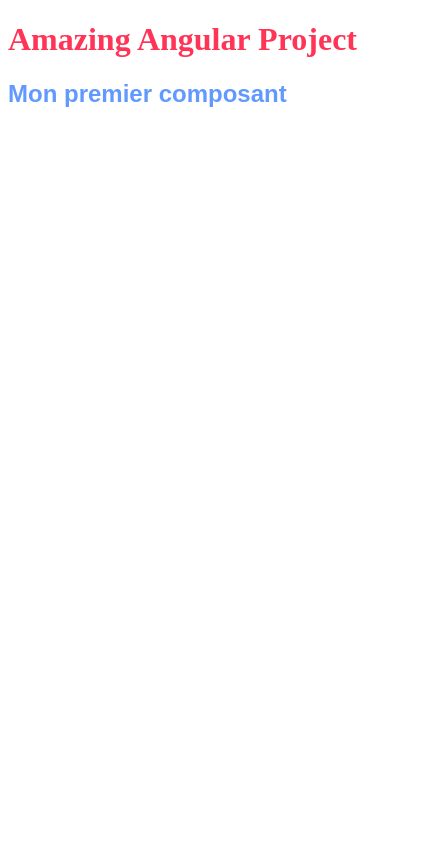
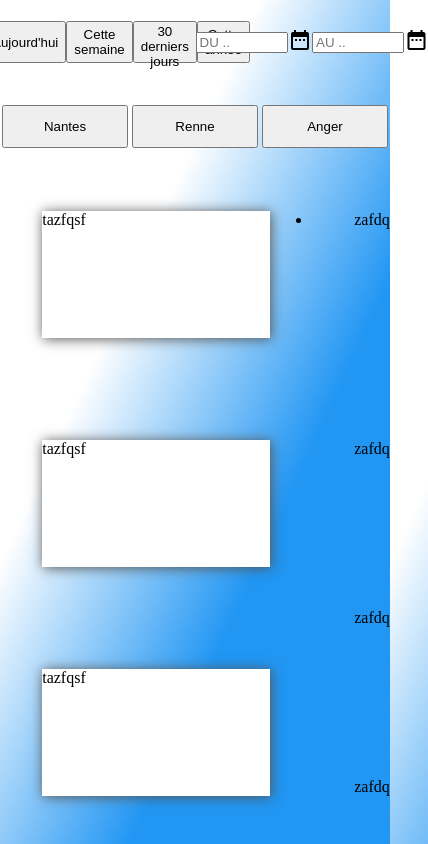
Before and after one commit to ErwannGui/Project-Angular, an Angular app: page / in a window 390 px wide. Shown: the whole page, 428 px wide, since content can reach past the window. Built offline with nearby package versions, Linux system fonts and the light colour scheme.

Commit message:
<STYLE> ADD NEW STYLE (FULL PROTO)
NO GRAPH LIB
NO HAMBURGER NAV

```diff
--- a/src/app/app.component.html
+++ b/src/app/app.component.html
@@ -1,3 +1,115 @@
-<h1>{{title}}</h1>
-<app-header></app-header>
-<router-outlet></router-outlet>
+<div class="content">
+  <div class="nav_left">
+    <div class="logo">
+      <p>LOGO</p>
+    </div>
+    <div>
+      <a href="#">parking</a>
+      <a href="#">horodateur</a>
+      <a href="#">2 roue</a>
+      <a href="#">air de covoiturage</a>
+    </div>
+  </div>
+  <div class="content_right">
+    <div class="nav_top_1">
+
+      <div class="nav_top_1_left">
+        <button class="btn">Aujourd'hui</button>
+        <button class="btn">Cette semaine</button>
+        <button class="btn">30 derniers jours</button>
+        <button class="btn">Cette année</button>
+      </div>
+      <div class="nav_top_1_right">
+
+        <input placeholder="DU .." id="start_date" type="text" />
+        <label for="start_date"><i class="material-icons">date_range</i></label>
+        <input placeholder="AU .." id="end_date" type="text" />
+        <label for="end_date"><i class="material-icons">date_range</i></label>
+
+
+      </div>
+    </div>
+    <div class="nav_top_2">
+      <button class="btn">Nantes</button>
+      <button class="btn">Renne</button>
+      <button class="btn">Anger</button>
+    </div>
+    <div class="graph">
+      <div class="graph_content">
+        <div class="b_card">tazfqsf</div><br>
+        <div class="b_card">tazfqsf</div><br>
+        <div class="b_card">tazfqsf</div><br>
+        <div class="b_card">tazfqsf</div><br>
+        <div class="b_card">tazfqsf</div><br>
+        <div class="b_card">tazfqsf</div><br>
+        <div class="b_card">tazfqsf</div><br>
+        <div class="b_card">tazfqsf</div><br>
+        <div class="b_card">tazfqsf</div><br>
+        <div class="b_card">tazfqsf</div><br>
+        <div class="b_card">tazfqsf</div><br>
+        <div class="b_card">tazfqsf</div><br>
+        <div class="b_card">tazfqsf</div><br>
+        <div class="b_card">tazfqsf</div><br>
+        <div class="b_card">tazfqsf</div><br>
+        <div class="b_card">tazfqsf</div><br>
+        <div class="b_card">tazfqsf</div><br>
+        <div class="b_card">tazfqsf</div><br>
+        <div class="b_card">tazfqsf</div><br>
+        <div class="b_card">tazfqsf</div><br>
+        <div class="b_card">tazfqsf</div><br>
+        <div class="b_card">tazfqsf</div><br>
+        <div class="b_card">tazfqsf</div><br>
+        <div class="b_card">tazfqsf</div><br>
+        <div class="b_card">tazfqsf</div><br>
+        <div class="b_card">tazfqsf</div><br>
+        <div class="b_card">tazfqsf</div><br>
+        <div class="b_card">tazfqsf</div><br>
+        <div class="b_card">tazfqsf</div><br>
+        <div class="b_card">tazfqsf</div><br>
+        <div class="b_card">tazfqsf</div><br>
+        <div class="b_card">tazfqsf</div><br>
+        <div class="b_card">tazfqsf</div><br>
+        <div class="b_card">tazfqsf</div><br>
+        <div class="b_card">tazfqsf</div><br>
+        <div class="b_card">tazfqsf</div><br>
+        <div class="b_card">tazfqsf</div><br>
+        <div class="b_card">tazfqsf</div><br>
+        <div class="b_card">tazfqsf</div><br>
+        <div class="b_card">tazfqsf</div><br>
+        <div class="b_card">tazfqsf</div><br>
+        <div class="b_card">tazfqsf</div><br>
+        <div class="b_card">tazfqsf</div><br>
+        <div class="b_card">tazfqsf</div><br>
+        <div class="b_card">tazfqsf</div><br>
+        <div class="b_card">tazfqsf</div><br>
+        <div class="b_card">tazfqsf</div><br>
+        <div class="b_card">tazfqsf</div><br>
+        <div class="b_card">tazfqsf</div><br>
+        <div class="b_card">tazfqsf</div><br>
+        <div class="b_card">tazfqsf</div><br>
+        <div class="b_card">tazfqsf</div><br>
+
+      </div>
+      <div class="graph_info">
+        <div class="l_card">zafdqsqfsd</div><br>
+        <div class="l_card">zafdqsqfsd</div>
+        <div class="l_card">zafdqsqfsd</div>
+        <div class="l_card">zafdqsqfsd</div>
+        <div class="l_card">zafdqsqfsd</div>
+        <div class="l_card">zafdqsqfsd</div>
+        <div class="l_card">zafdqsqfsd</div>
+        <div class="l_card"></div>
+        <div class="l_card"></div>
+      </div>
+
+    </div>
+  </div>
+
+</div>
+
+
+<!--<p>LOGO</p>-->
+
+<!--<h1>{{title}}</h1>-->
+<!--<app-header></app-header>-->
+<!--<router-outlet></router-outlet>-->
--- a/src/app/app.component.scss
+++ b/src/app/app.component.scss
@@ -0,0 +1,138 @@
+
+.content{
+  display: flex;
+
+  @media only screen and (max-width : 1024px) {
+    .nav_left{
+      display: none;
+    }
+  }
+
+
+  @media only screen and (min-width: 1025px) {
+    .nav_left{
+      width: 60vh;
+      height: 100vh;
+      display: block;
+
+
+      .logo{
+        height: 10vh;
+        display: flex;
+        align-items: center;
+        justify-content: center;
+        margin-bottom: 2vh ;
+      }
+
+      div a{
+        padding: 1vh;
+        display: flex;
+        align-items: center;
+        justify-content: center;
+        text-decoration: none;
+        color: black;
+        text-transform: uppercase;
+      }
+
+
+    }
+  }
+
+  .content_right{
+    display: block;
+    height: 20vh;
+    width: 100%;
+
+
+
+    .nav_top_1{
+      display: flex;
+      height: 10vh;
+      width: 100%;
+
+      .nav_top_1_left{
+        height: 10vh;
+        width: 60%;
+        display: flex;
+        align-items: center;
+        justify-content: center;
+
+
+      }
+
+      .nav_top_1_right{
+        height: 10vh;
+        width: 40%;
+        display: flex;
+        align-items: center;
+        justify-content: center;
+
+        input{
+          margin: auto 0 auto 0;
+          width: 10vh;
+        }
+        i{
+          //margin-right: 3vh;
+        }
+
+
+      }
+
+
+    }
+
+    .nav_top_2{
+      text-align: left;
+      width: 100%;
+      height: 10vh;
+      display: flex;
+      align-items: center;
+      justify-content: left;
+
+      .btn{
+        margin: auto;
+      }
+
+
+    }
+
+  }
+
+  .graph{
+    overflow: auto;
+    display: inline-flex;
+    width: 100%;
+
+    .graph_content{
+      display: list-item;
+      width: 80%;
+      height: 80vh;
+
+
+      .b_card{
+        background-color: white;
+        margin: 5vh;
+        box-shadow: 1px 1px 12px #555;
+        height: 15vh;
+      }
+
+    }
+
+    .graph_info{
+      display: list-item;
+      width: 20%;
+      height: 80vh;
+
+      .l_card{
+        height: 15vh;
+        margin: 5vh;
+        background-color: white;
+        box-shadow: 1px 1px 12px #555;
+
+      }
+
+    }
+
+
+  }
+}
--- a/src/index.html
+++ b/src/index.html
@@ -7,6 +7,7 @@
 
   <meta name="viewport" content="width=device-width, initial-scale=1">
   <link rel="icon" type="image/x-icon" href="favicon.ico">
+  <link href="https://fonts.googleapis.com/icon?family=Material+Icons" rel="stylesheet">
 </head>
 <body>
   <app-root></app-root>
--- a/src/styles/main.scss
+++ b/src/styles/main.scss
@@ -2,6 +2,18 @@
 @import 'theme';
 @import 'mixins';
 
+body, html{
+  background-image: linear-gradient(to bottom right, white, white, #2196f3, #2196f3);
+  height: 100vh;
+  margin: 0;
+  padding: 0;
+}
+
 h1{
     color: $color-primary;
 }
+
+.btn{
+  width: 15vh;
+  height: 5vh;
+}
```
Also changed, not shown: src/app/components/header/header.component.html (line endings or trailing spaces).
